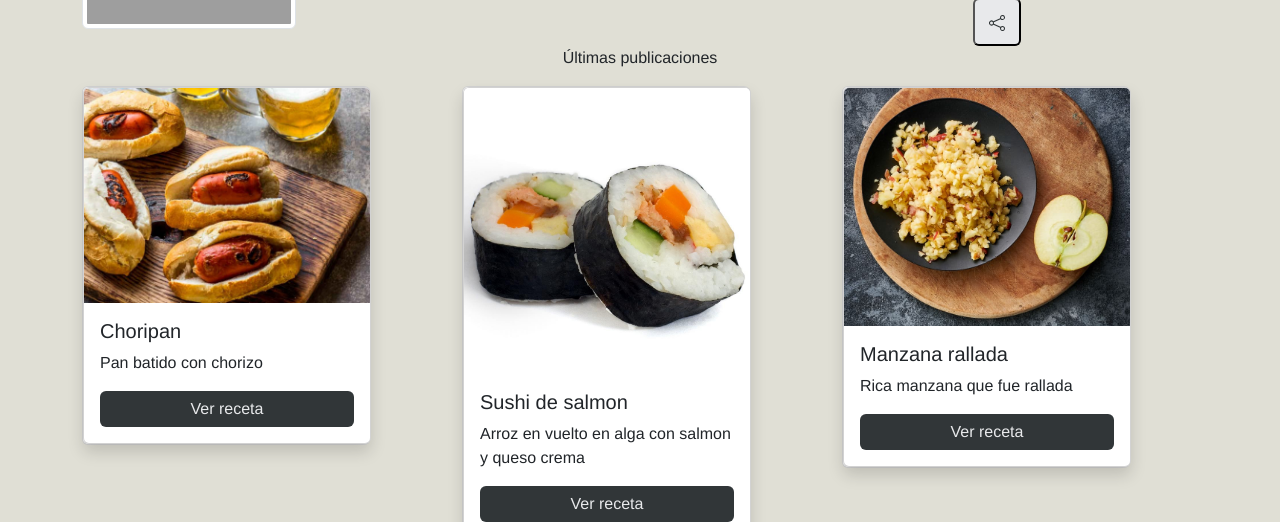
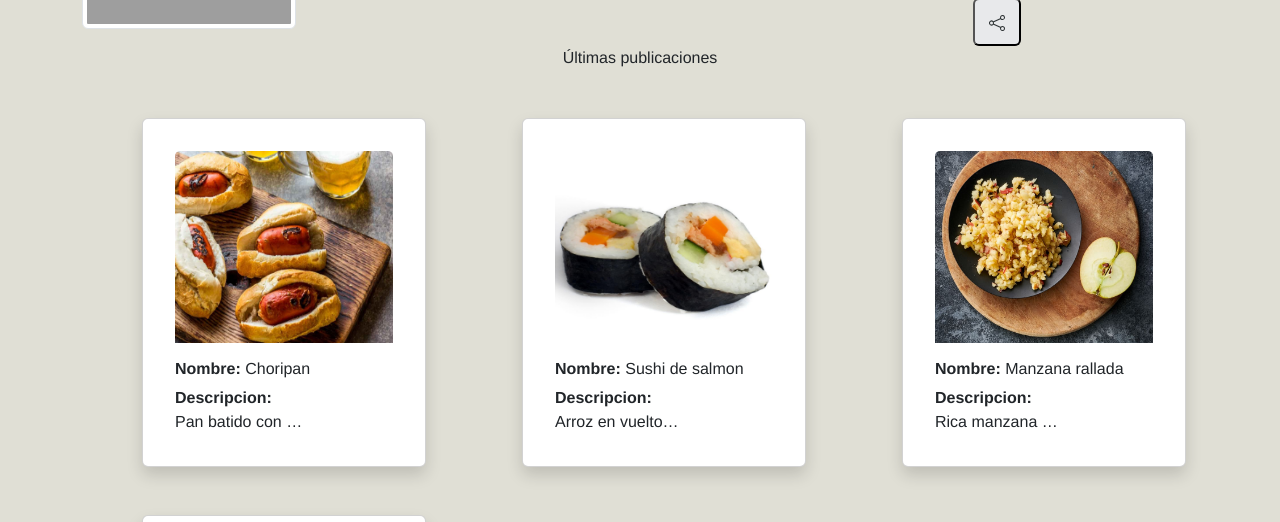
Before and after one commit to MGruizz/WeFood, an Angular app: page /perfil in a window 1280 px wide. Shown: the part 278-800 px from the top of the page. Built offline with nearby package versions, Linux system fonts and the light colour scheme; grey boxes are pictures that could not be loaded.

Commit message:
Cards arregladas

```diff
--- a/src/app/pages/perfil/perfil.component.html
+++ b/src/app/pages/perfil/perfil.component.html
@@ -13,7 +13,7 @@
     </div>
     <div class="row">
       <div class="col">
-        <img [src]=usuario.fotoPerfil alt="..." title="imagen-usuario" class="img-thumbnail">
+        <img [src]=usuario.fotoPerfil alt="..." title="imagen-usuario" class="img-thumbnail img-responsive">
       </div>
       <div class="col-7">
         <div class="row">
@@ -57,14 +57,15 @@
       </div>
     </div>
     <div class="row">
-      <div class="col " *ngFor="let receta of recetas; index as i">
-        <div class="mt-3 card" style="width: 18rem;">
-          <div class="card shadow" style="width: 18rem;">
-            <img class="card-img-top " [src]= receta.imagenes[0] alt="Card image cap">
+      <div class="col-lg-4 col-md-6 col-sm-12  " *ngFor="let receta of recetas; index as i">
+
+        <div class="container-fluid">
+          <div class="card p-3 mt-5 ms-5 m shadow h-100 d-flex flex-column ">
             <div class="card-body">
-              <h5 class="card-title">{{receta.nombreReceta}}</h5>
-              <p class="card-text">{{receta.descripcionReceta}}</p>
-              <a href="#" class="boton-receta btn btn-primary d-grid" routerLink="/info-receta">Ver receta</a>
+              <img [src]= receta.imagenes[0] class="card-img-top img-size img-fluid"  alt="...">
+              <h6 class="card-title mt-3"><span class="fw-bold">Nombre: </span>{{receta.nombreReceta}}</h6>
+              <p class="card-text "><span class="fw-bold ">Descripcion: </span><span class="tresPuntos">{{receta.descripcionReceta}}</span></p>
+
             </div>
           </div>
         </div>
--- a/src/app/pages/perfil/perfil.component.scss
+++ b/src/app/pages/perfil/perfil.component.scss
@@ -31,3 +31,16 @@
   padding-left: 15%;
   padding-right: 15%;
 }
+
+.img-size{
+  width: 20rem;
+  height: 12rem;
+}
+
+.tresPuntos {
+  display: block;
+  white-space: nowrap;
+  width: 8em;
+  overflow: hidden;
+  text-overflow: ellipsis;
+}
```
Also changed, not shown: src/app/pages/inicio/inicio.component.scss (line endings or trailing spaces).
